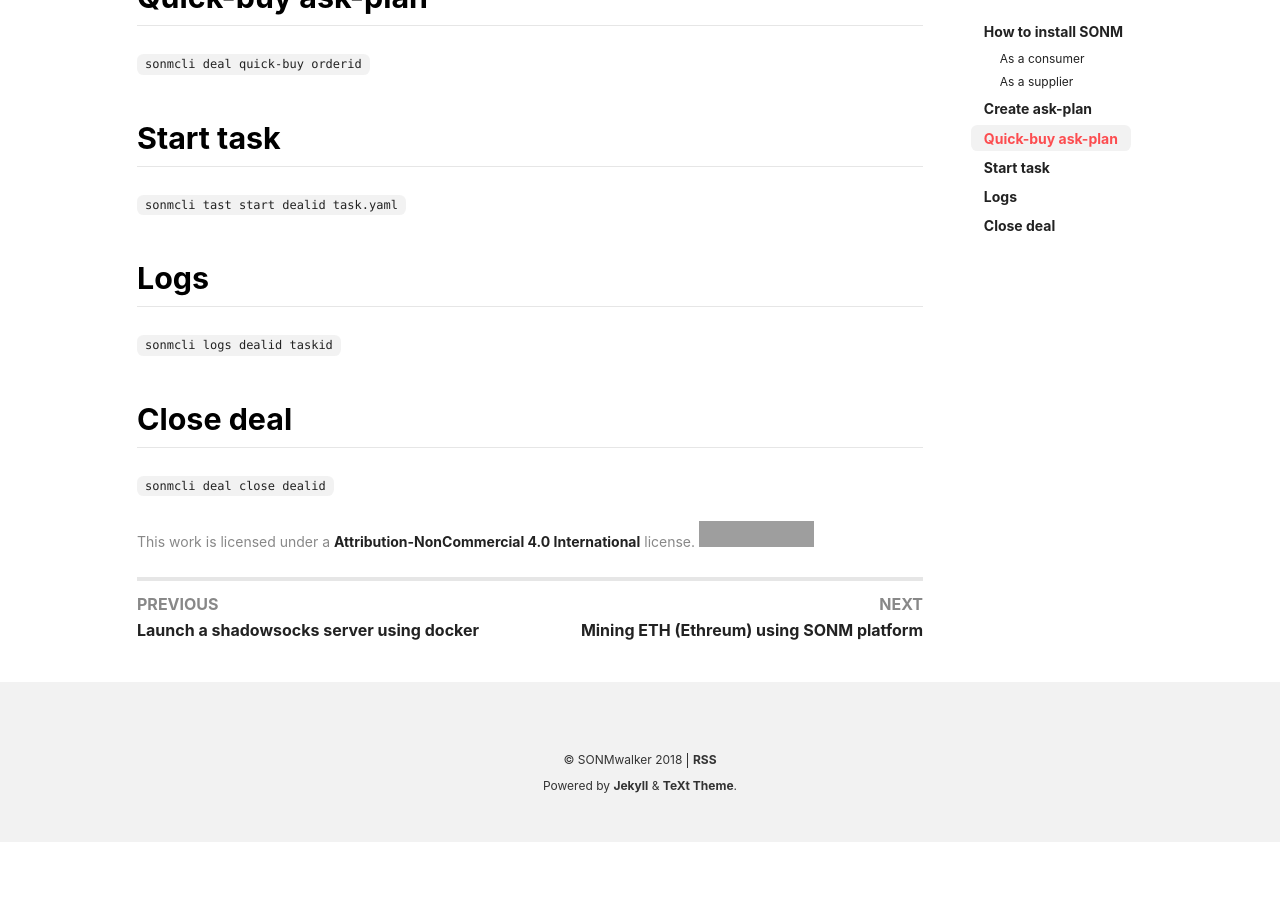
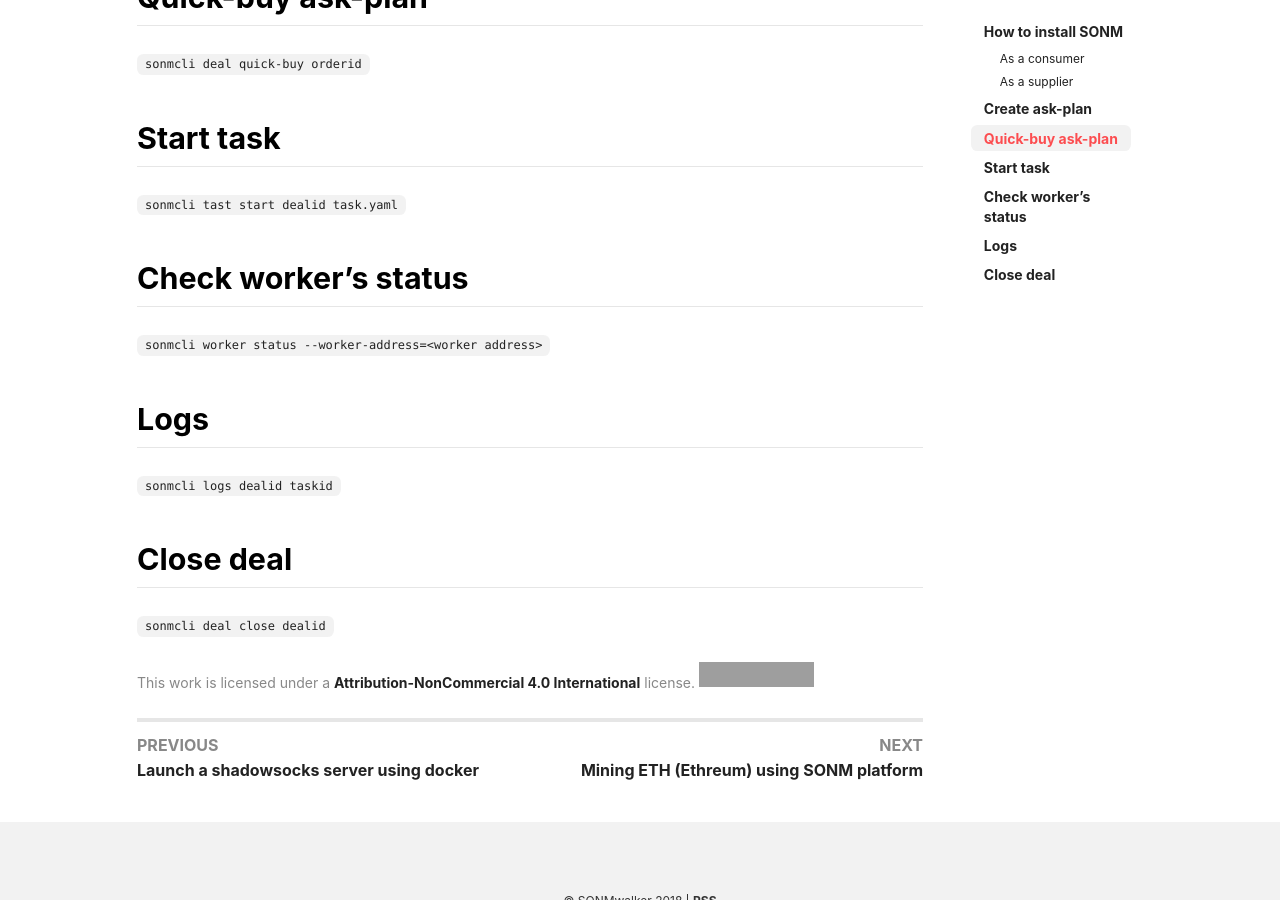
Before and after one commit to sonmwalker/sonmwalker.github.io, a Jekyll site: the page built from _posts/2018-12-12-sonm-intro.md, in a window 1280 px wide and 900 px high, scrolled down 1098 px. Built offline with Jekyll 4.4.1, drawn with Linux system fonts in a browser that asks for light colours; nearby versions of some CDN libraries; before the commit the page ends 1940 px from its top, so only the background shows below that; grey boxes are pictures that could not be loaded.

Commit message:
Update 2018-12-12-sonm-intro.md

```diff
--- a/_posts/2018-12-12-sonm-intro.md
+++ b/_posts/2018-12-12-sonm-intro.md
@@ -42,6 +42,10 @@ key stored in /etc/sonm/key-store
 
 `sonmcli tast start dealid  task.yaml`
 
+## Check worker's status
+
+`sonmcli worker status --worker-address=<worker address>`
+
 ## Logs
 
 `sonmcli logs dealid taskid`
```
